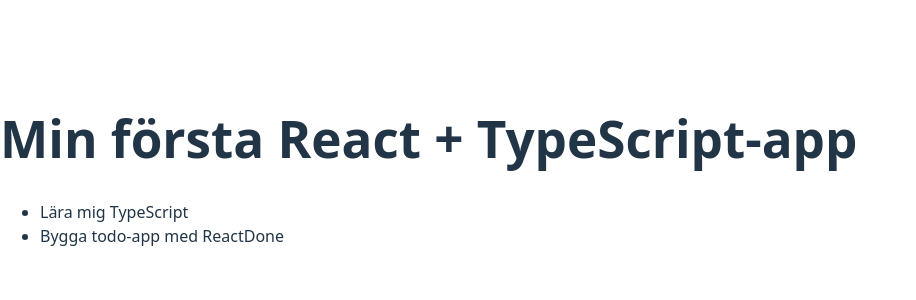
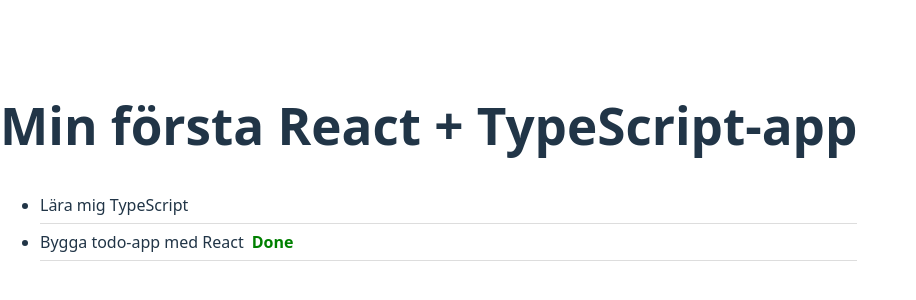
Before and after one commit to TaraKadir/todo-app, a React (Vite) app: page / in a window 1280 px wide. Shown: the part 230-530 px from the top of the page, without its empty margins (0-916 px from the left). Built offline with nearby package versions, Linux system fonts and the light colour scheme.

Commit message:
style: lade till enkel CSS för TodoItem

```diff
--- /dev/null
+++ b/src/components/TodoItem.css
@@ -0,0 +1,10 @@
+li {
+  padding: 6px 0;
+  border-bottom: 1px solid #ddd;
+}
+
+.done {
+  color: green;
+  font-weight: bold;
+  margin-left: 8px;
+}
--- a/src/components/TodoItem.tsx
+++ b/src/components/TodoItem.tsx
@@ -1,3 +1,5 @@
+import "./TodoItem.css";
+
 // 1. Interface för en todo
 export interface Todo {
   id: number;
@@ -15,7 +17,7 @@
   return (
     <li>
       <span>{todo.title}</span>
-      {todo.done && <span>Done</span>}
+      {todo.done && <span className="done">Done</span>}
     </li>
   );
 }
```
